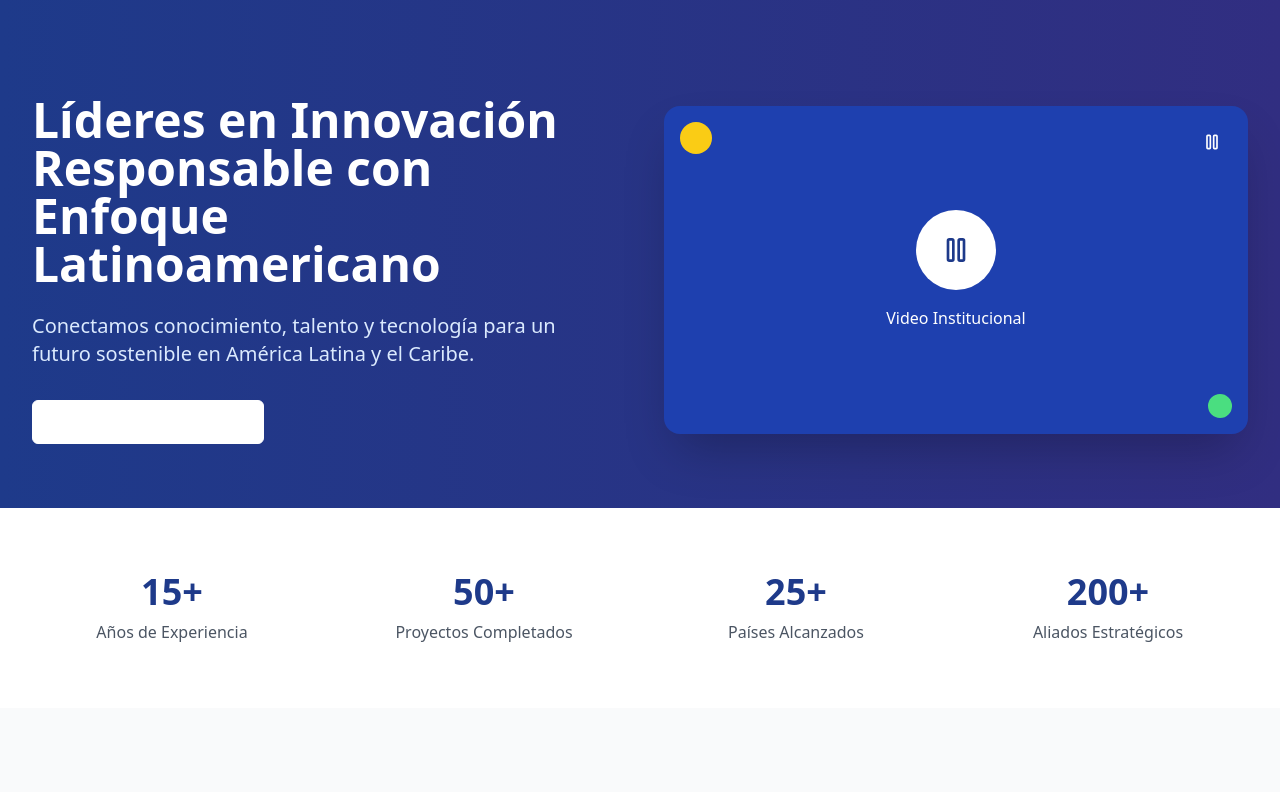
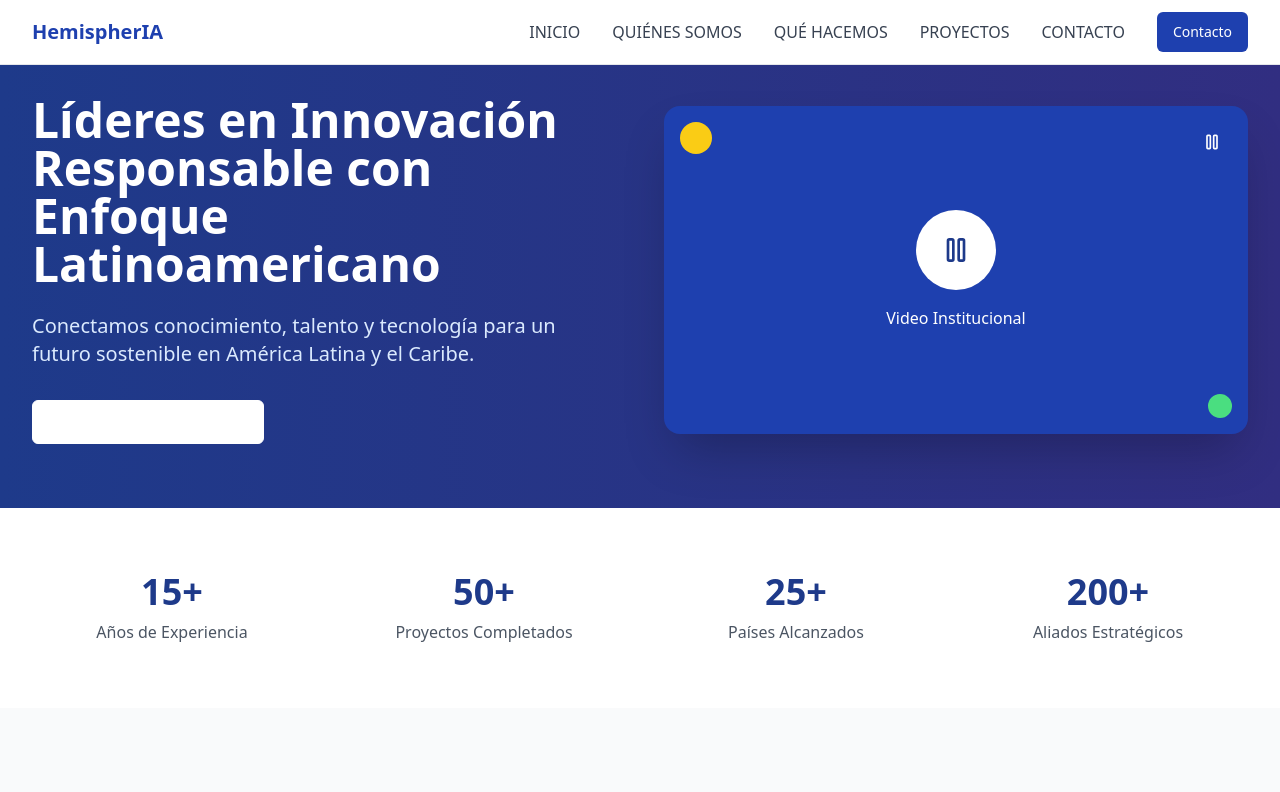
Before and after one commit to webhook-ja/HemispherIA_web, a React (Vite) app: page /about in a window 1280 px wide. Shown: the top 792 px of the page. Built offline with nearby package versions, Linux system fonts and the light colour scheme.

Commit message:
[dyad] wrote 1 file(s)

```diff
--- a/src/pages/About.tsx
+++ b/src/pages/About.tsx
@@ -13,6 +13,7 @@ import {
   Play,
   Pause
 } from "lucide-react";
+import AnimatedNavbar from "@/components/AnimatedNavbar";
 
 const AboutPage = () => {
   const [isPlaying, setIsPlaying] = useState(true);
@@ -38,6 +39,8 @@ const AboutPage = () => {
 
   return (
     <div className="min-h-screen bg-gradient-to-b from-white to-gray-50">
+      <AnimatedNavbar />
+
       {/* Hero Section */}
       <section className="pt-24 pb-16 bg-gradient-to-r from-blue-900 to-indigo-900 text-white">
         <div className="max-w-7xl mx-auto px-4 sm:px-6 lg:px-8">
```
